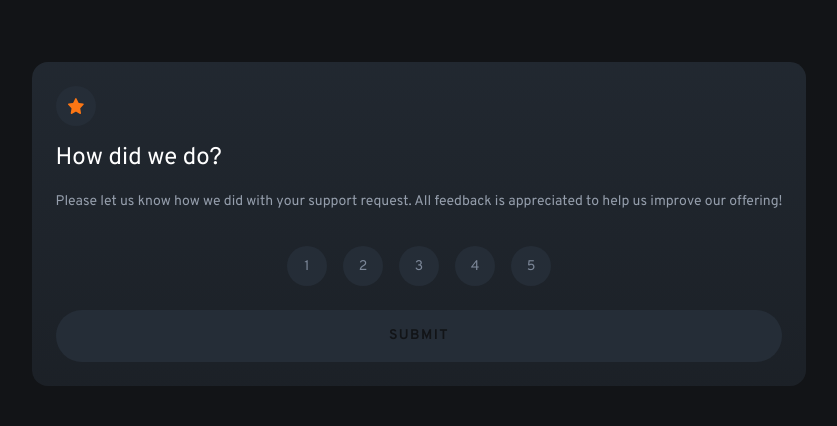
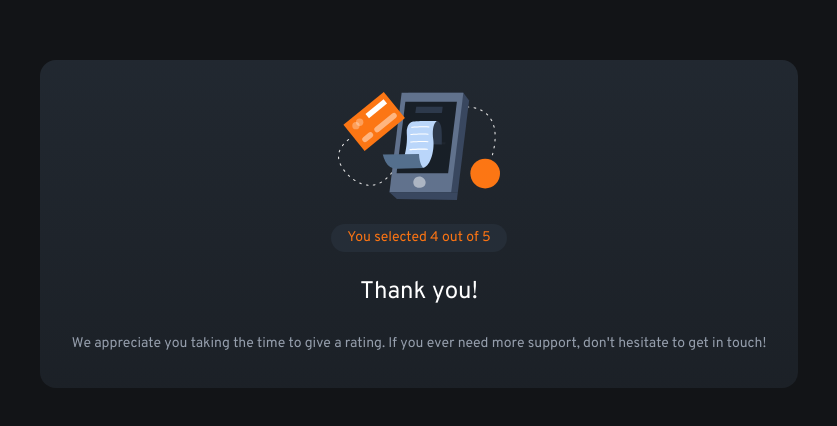
Before and after one commit to fkrunic/frontend-mentor-interactive-rating-component, a Vue app: page / in a window 1280 px wide. Shown: the part 176-602 px from the top of the page, without its empty margins (221-1058 px from the left). Built offline with nearby package versions, Linux system fonts and the light colour scheme.

Commit message:
thank-you card

```diff
--- a/src/App.vue
+++ b/src/App.vue
@@ -1,9 +1,10 @@
 <script setup lang="ts">
 import SubmitCard from './components/SubmitCard.vue';
+import ThankYouCard from './components/ThankYouCard.vue';
 </script>
 
 <template>
-  <SubmitCard></SubmitCard>
+  <ThankYouCard :rating="4"></ThankYouCard>
 </template>
 
 <style scoped>
--- /dev/null
+++ b/src/components/ThankYouCard.vue
@@ -0,0 +1,54 @@
+<script setup lang="ts">
+defineProps<{ rating: number }>()
+</script>
+
+<template>
+    <div class="flex items-center justify-center min-h-screen">
+
+        <!-- Card -->
+        <div class="
+            flex
+            flex-col
+            items-center
+            gap-6
+
+            p-8
+            m-6
+
+            rounded-2xl
+
+            bg-gradient-to-b from-dark-blue/80 to-dark-blue/50
+            ">
+            <img src="../assets/img/illustration-thank-you.svg" alt="thank-you">
+
+            <!-- Rating -->
+            <div class="
+                flex
+                flex-col
+                items-center
+
+                bg-dark-blue
+
+                w-44
+                p-1
+
+                rounded-full
+                ">
+                <p class="text-orange text-sm">You selected {{ rating }} out of 5</p>
+            </div>
+
+            <!-- Callout -->
+            <p class="text-white text-2xl">Thank you!</p>
+            <p class="text-light-grey text-sm leading-6 text-center">
+                We appreciate you taking the time to give a rating. If you
+                ever need more support, don't hesitate to get in touch!
+            </p>
+        </div>
+    </div>
+</template>
+
+<style scoped>
+* {
+    box-sizing: border-box;
+}
+</style>
```
